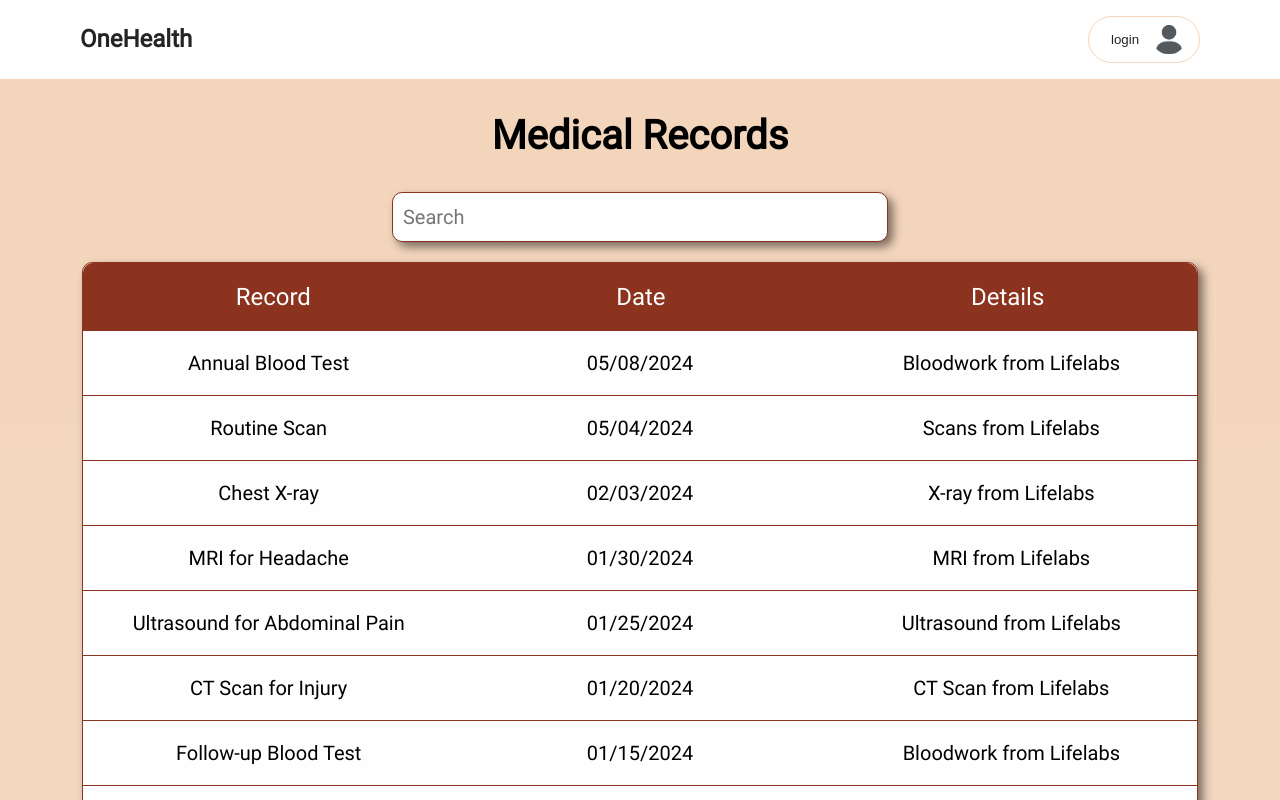
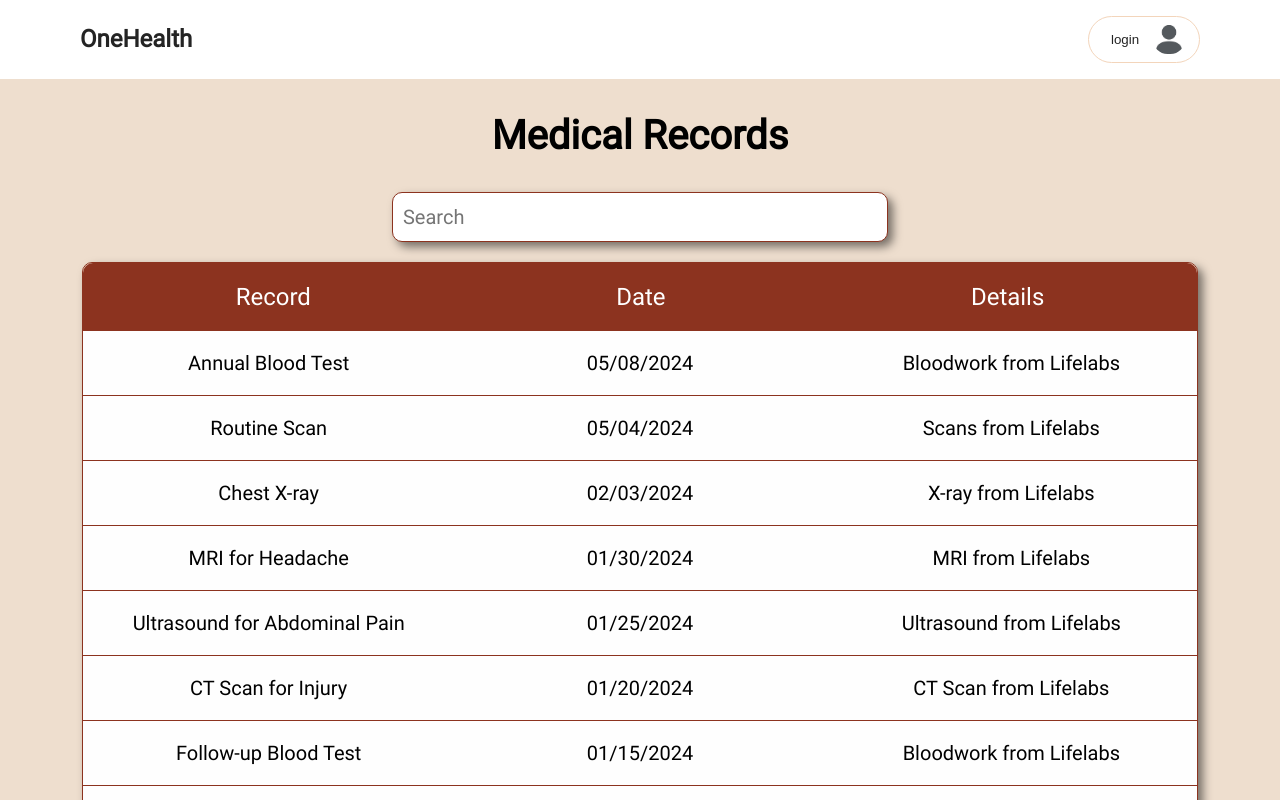
Before and after one commit to m-capone1/OneHealth, a React (Vite) app in the folder client/: page /records in a window 1280 px wide. Shown: the top 800 px of the page. Built offline with nearby package versions, Linux system fonts and the light colour scheme.

Commit message:
change background color of the list

```diff
--- a/client/src/components/RecordList/RecordList.scss
+++ b/client/src/components/RecordList/RecordList.scss
@@ -7,7 +7,7 @@
     display: flex;
     flex-direction: column;
     align-items: center;
-    background: linear-gradient($sand, $almond);
+    background:$almond;
 
     &__title{
         font-size: 2.5rem;
```
